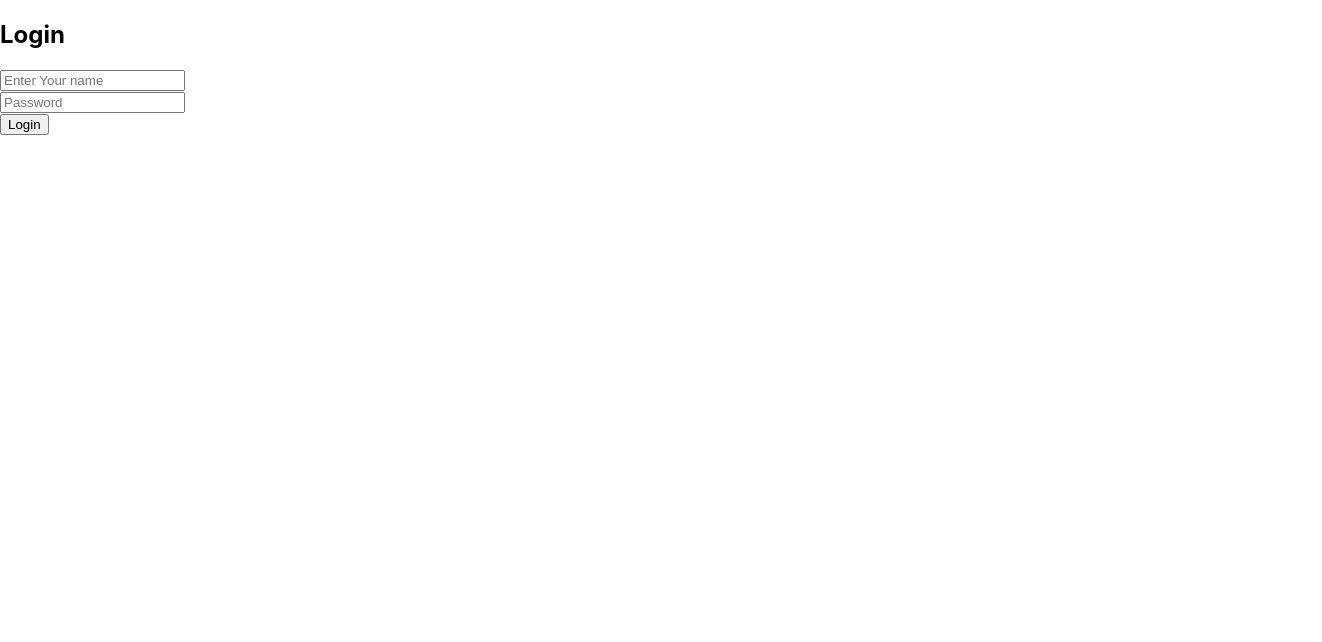
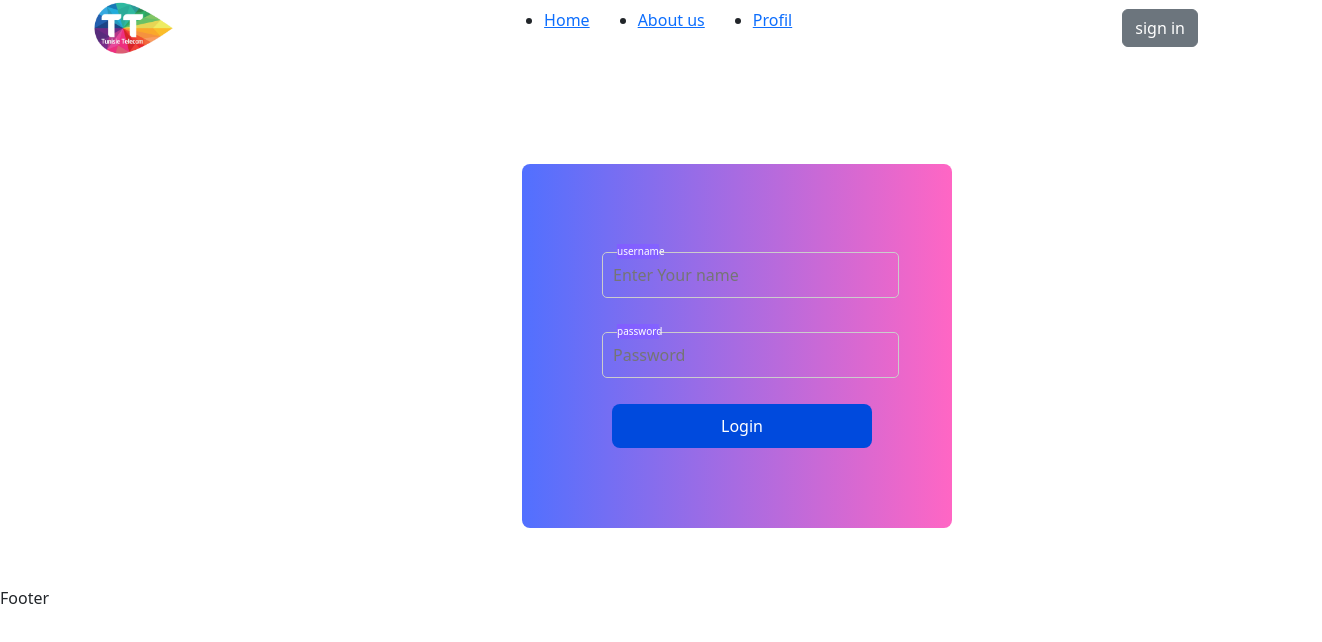
Before and after one commit to BenAmaraEya/Invoice-Management-and-Digitalization-Platform-, a React (Create React App) app in the folder frontends1/: page /login in a window 1280 px wide. Shown: the top 642 px of the page, 1322 px wide, since content can reach past the window. Built offline with nearby package versions, Linux system fonts and the light colour scheme.

Commit message:
login degisn

```diff
--- a/frontends1/package.json
+++ b/frontends1/package.json
@@ -6,6 +6,7 @@
     "@testing-library/jest-dom": "^5.17.0",
     "@testing-library/react": "^13.4.0",
     "@testing-library/user-event": "^13.5.0",
+    "bootstrap": "^5.3.2",
     "react": "^18.2.0",
     "react-dom": "^18.2.0",
     "react-router-dom": "^6.22.1",
--- a/frontends1/src/App.js
+++ b/frontends1/src/App.js
@@ -1,22 +1,13 @@
-// App.js
 import React from 'react';
-import { BrowserRouter as Router, Routes, Route } from 'react-router-dom';
+import { BrowserRouter as Router } from 'react-router-dom';
+import Layout from './components/Layout/Layout';
 
-import Login from './pages/Login';
-
-import Profil from './pages/ProfilTT';
 const App = () => {
-  return (
-    <Router>
-
-        <Routes>
-          <Route path="/" element={<Login />} />
-          <Route path="/login" element={<Login />} />
-          <Route path='/profilTT' element={<Profil/>}/>
-        </Routes>
-
-    </Router>
-  );
+    return (
+        <Router>
+            <Layout />
+        </Router>
+    );
 };
 
 export default App;
--- /dev/null
+++ b/frontends1/src/components/Footer/Footer.jsx
@@ -0,0 +1,6 @@
+import React from "react";
+
+const Footer=()=>{
+    return <div>Footer</div>
+};
+export default Footer;
--- /dev/null
+++ b/frontends1/src/components/Header/Header.jsx
@@ -0,0 +1,52 @@
+import React from "react";
+import {Container ,Row, Button} from 'reactstrap'
+import { NavLink,Link } from "react-router-dom";
+import logo from '../../assets/images/TTlogo.png'
+const nav_links=[
+    {
+     path:'home',
+     display:'Home'
+    },
+
+    {
+     path:'#',
+     display:'About us'
+    },
+   {
+     path:'/profil',
+     display:'Profil'
+    },
+]
+const Header=()=>{
+    return<header className="header">
+        <Container>
+            <Row>
+                <div className="nav__wrapper d-flex align-items-center justify-content-between">
+                    <div className="logo">
+                        <img src={logo} alt="" width={100}/>
+                    </div>
+                    <div className="navigation">
+                        <ul className="menu d-flex align-items-center gap-5">
+                           {
+                            nav_links.map((item,index)=>(
+                                <li className="nav__item" key={index}>
+                                   <NavLink to={item.path}>{item.display}</NavLink>
+                                </li>
+                            ))
+                           }
+                        </ul>
+                    </div>
+
+                    <div className="nav_right d-flex align-item-center gap-4">
+                        <div className="nav__btns d-flex align-item-center gap-4">
+                               <Link to="/login">
+                                    <Button className="btn secondary__btn">sign in</Button>
+                                </Link>
+                        </div>
+                    </div>
+                </div>
+            </Row>
+        </Container>
+    </header>;
+};
+export default Header;
--- /dev/null
+++ b/frontends1/src/components/Layout/Layout.jsx
@@ -0,0 +1,48 @@
+import React from "react";
+import Header from './../Header/Header';
+import Routers from '../../router/Routers';
+import Footer from './../Footer/Footer';
+
+const Layout = () => {
+    return (
+        <>
+            <Header />
+            <Routers />
+            <Footer />
+        </>
+    );
+};
+
+export default Layout;
+/*import React from "react";
+import DefaultHeader from './../Header/DefaultHeader';
+import DashboardHeader from './../Header/DashboardHeader';
+import ProfileHeader from './../Header/ProfileHeader';
+import Routers from '../../router/Routers';
+import Footer from './../Footer/Footer';
+import { useLocation } from 'react-router-dom';
+
+const Layout = () => {
+    const location = useLocation();
+
+    // Define a function to determine which header component to render based on the current route
+    const renderHeader = () => {
+        if (location.pathname === "/dashboard") {
+            return <DashboardHeader />;
+        } else if (location.pathname === "/profile") {
+            return <ProfileHeader />;
+        } else {
+            return <DefaultHeader />;
+        }
+    };
+
+    return (
+        <>
+            {renderHeader()}
+            <Routers />
+            <Footer />
+        </>
+    );
+};
+
+export default Layout;*/
--- a/frontends1/src/index.js
+++ b/frontends1/src/index.js
@@ -3,11 +3,15 @@ import ReactDOM from 'react-dom/client';
 import './index.css';
 import App from './App';
 import reportWebVitals from './reportWebVitals';
-
+import "bootstrap/dist/css/bootstrap.min.css"
+import { BrowserRouter } from 'react-router-dom';
 const root = ReactDOM.createRoot(document.getElementById('root'));
 root.render(
   <React.StrictMode>
+
     <App />
+
+
   </React.StrictMode>
 );
 
--- a/frontends1/src/pages/Home.jsx
+++ b/frontends1/src/pages/Home.jsx
@@ -0,0 +1,5 @@
+import React from "react";
+const Home=()=>{
+    return <div>home</div>
+};
+export default Home;
--- a/frontends1/src/pages/Login.jsx
+++ b/frontends1/src/pages/Login.jsx
@@ -1,7 +1,7 @@
 import React, { useState } from "react";
 import { Container, Row, Col, Form, FormGroup, Button } from "reactstrap";
 import { Link, useNavigate } from "react-router-dom";
-
+import "../styles/Login.css";
 const Login = () => {
   const [credentials, setCredentials] = useState({
     username: "",
@@ -51,9 +51,10 @@ const Login = () => {
           <Col lg="8" className="m-auto">
             <div className="login__container d-flex justify-content-between">
               <div className="login__form">
-                <h2>Login</h2>
+
                 <Form onSubmit={handleLogin}>
                   <FormGroup>
+                    <label>username</label>
                     <input
                       type="text"
                       placeholder="Enter Your name"
@@ -63,7 +64,7 @@ const Login = () => {
                     />
                   </FormGroup>
                   <FormGroup>
-                    <input
+                    <label>password</label><input
                       type="password"
                       placeholder="Password"
                       required
--- /dev/null
+++ b/frontends1/src/router/Routers.js
@@ -0,0 +1,17 @@
+import React from "react";
+import { Routes, Route, Navigate } from "react-router-dom";
+import Login from "./../pages/Login";
+import Profil from "./../pages/ProfilTT";
+import Home from "./../pages/Home"
+const Routers = () => {
+    return (
+        <Routes>
+            <Route path="/" element={<Navigate to="/Home" />} />
+            <Route path="/home" element={<Home />} />
+            <Route path="/login" element={<Login />} />
+            <Route path='/profil' element={<Profil />} />
+        </Routes>
+    );
+};
+
+export default Routers;
--- a/frontends1/src/styles/Login.css
+++ b/frontends1/src/styles/Login.css
@@ -0,0 +1,66 @@
+.login__container {
+    height: 60vh;
+    width: 100vh;
+    display: flex;
+    align-items: center;
+    justify-content: center;
+    margin-left: 250px;
+    margin-top: 50px;
+
+  }
+
+  .login__form {
+    background: linear-gradient(90deg, #5170ff, #ff66c4);
+    padding: 80px;
+    border-radius: 8px;
+  }
+
+  .login__form input[type="text"],
+.login__form input[type="password"] {
+  width: 110%;
+  padding: 10px;
+  margin-bottom: 10px;
+
+  border-radius: 5px;
+  border: 1px solid #ccc;
+  background-color: transparent;
+}
+
+  .login__form input[type="text"]:focus,
+  .login__form input[type="password"]:focus {
+    outline: none;
+    border-color: #5170ff;
+  }
+
+  .error-message {
+    color: red;
+  }
+  .login__form button {
+    background-color: #004add;
+    color: white;
+    border: none;
+    width: 260px;
+    border-radius: 8px;
+    padding: 10px 20px;
+    margin-left: 10px;
+    cursor: pointer;
+    transition: background-color 0.3s ease;
+  }
+
+  .login__form button:hover {
+    background-color: #4158d0;
+  }
+  .login__form label {
+    display: block;
+    margin-bottom: -7px;
+    margin-left: 15px;
+    background: linear-gradient(90deg,#815eff,#8462ff);
+    color:white;
+    font-size: 10px;
+    width: 42px;
+    position: relative;
+
+
+
+
+  }
```
Also changed, not shown: frontends1/src/assets/images/TTlogo.png (added), frontends1/src/components/Footer.jsx (deleted), frontends1/src/components/Header.jsx (deleted), 1 other file (tests, documents, lock files or other folders).
